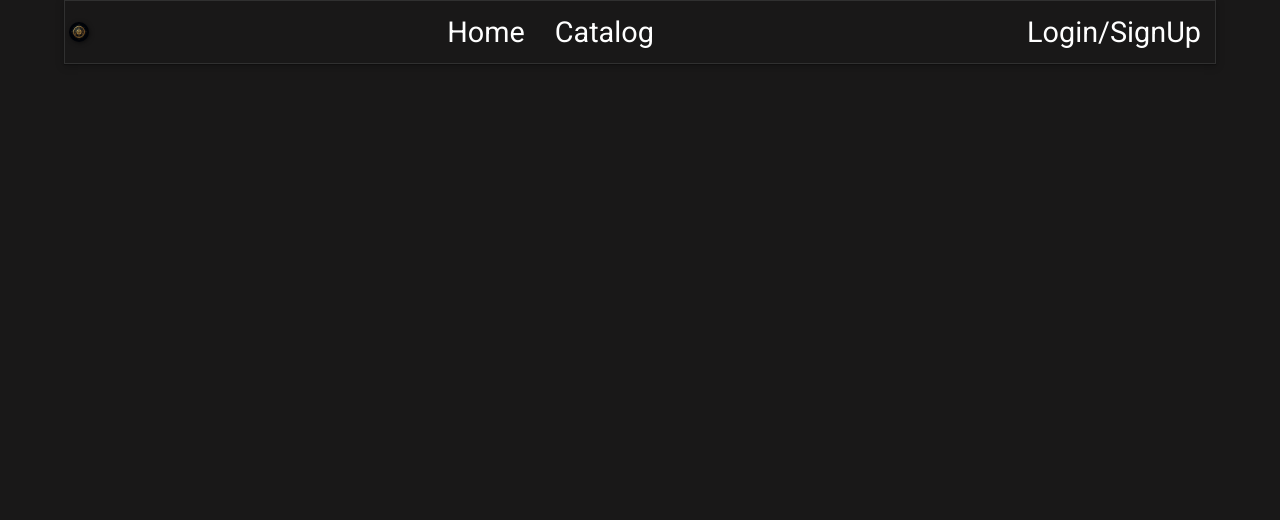
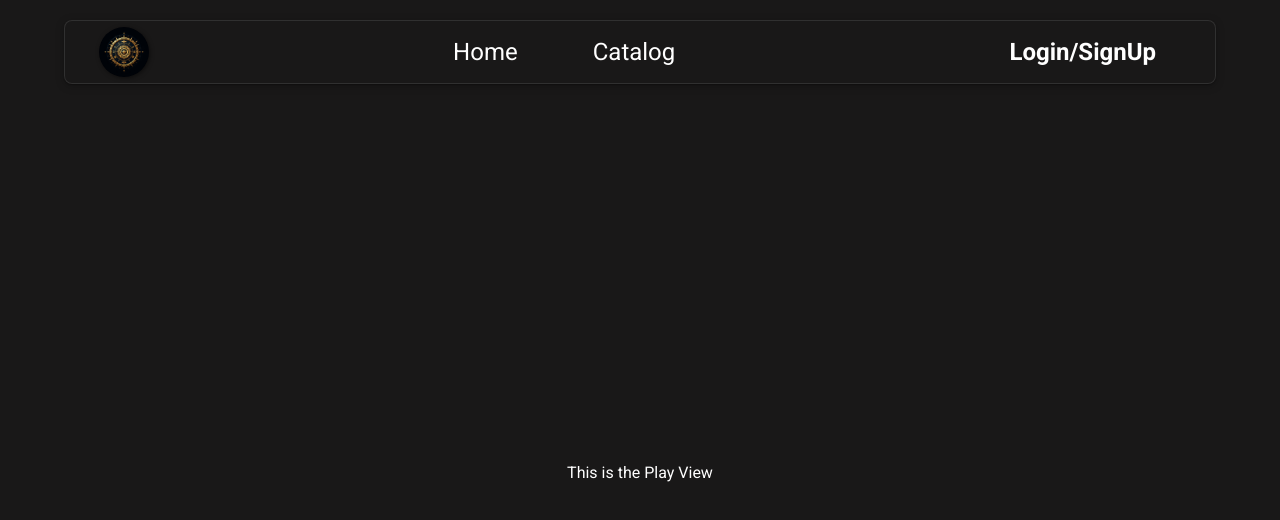
Before and after one commit to Jblemur02/Roller, a Vue app in the folder front/: page /play in a window 1280 px wide. Shown: the top 520 px of the page. Built offline with nearby package versions, Linux system fonts and the light colour scheme; a web font is replaced by a local one.

Commit message:
Updated navbar design

```diff
--- a/front/src/components/TopNavbar.vue
+++ b/front/src/components/TopNavbar.vue
@@ -10,10 +10,9 @@
     <div id="middle">
       <router-link to="/">Home</router-link>
       <router-link to="/catalog">Catalog</router-link>
-      <span v-if="isAuthenticated">
-        <router-link to="/store">Store</router-link>
-        <router-link to="/account">Account</router-link>
-      </span>
+      <router-link v-if="isAuthenticated" to="/play">Play</router-link>
+      <router-link v-if="isAuthenticated" to="/store">Store</router-link>
+      <router-link v-if="isAuthenticated" to="/account">Account</router-link>
     </div>
     <div id="right">
       <router-link v-if="!isAuthenticated" to="/login"
@@ -29,7 +28,7 @@ import { computed } from 'vue'
 import { useRouter } from 'vue-router'
 import { useStore } from 'vuex' // Import useStore to access Vuex
 
-const store = useStore() // Access the Vuex store
+const store = useStore()
 const router = useRouter()
 
 // Use Vuex state to determine if the user is authenticated
@@ -45,24 +44,38 @@ function logout() {
 <style scoped>
 main {
   display: flex;
-  justify-content: center;
+  justify-content: space-between;
   align-items: center;
+  padding: 15px 30px;
+  background-color: var(--dark-gray);
+  box-shadow: var(--shadow);
+  border-radius: 8px;
   width: 90%;
-  background-color: var(--black);
-  box-shadow: var(--shadow);
-  margin: 0 auto;
+  margin: 20px auto;
 }
 
-a {
+#chronos_logo {
+  height: 50px;
+  width: auto;
+}
+
+a,
+router-link {
   margin: 0 15px;
-  font-size: 1.8rem;
+  font-size: 1.5rem;
   text-decoration: none;
   color: var(--inverse);
-  transition: color 0.3s ease;
+  padding: 10px 15px;
+  border-radius: 5px;
+  transition:
+    background-color 0.3s ease,
+    color 0.3s ease;
 }
 
-a:hover {
-  color: var(--primary);
+a:hover,
+router-link:hover {
+  background-color: var(--primary);
+  color: white;
 }
 
 #left {
@@ -70,10 +83,15 @@ a:hover {
 }
 
 #middle {
-  margin: 0 auto;
+  display: flex;
+  gap: 15px;
 }
 
 #right {
   margin-left: auto;
 }
+
+#right a {
+  font-weight: bold;
+}
 </style>
--- a/front/src/router/index.js
+++ b/front/src/router/index.js
@@ -38,6 +38,11 @@ const router = createRouter({
       name: 'account',
       component: () => import('../views/AccountView.vue'),
     },
+    {
+      path: '/play',
+      name: 'play',
+      component: () => import('../views/PlayView.vue'),
+    },
   ],
 })
 
--- /dev/null
+++ b/front/src/views/PlayView.vue
@@ -0,0 +1,13 @@
+<template>
+  <main>This is the Play View</main>
+</template>
+
+<style scoped>
+main {
+  display: flex;
+  justify-content: center;
+  align-items: center;
+  height: 100%;
+  color: var(--inverse);
+}
+</style>
```
